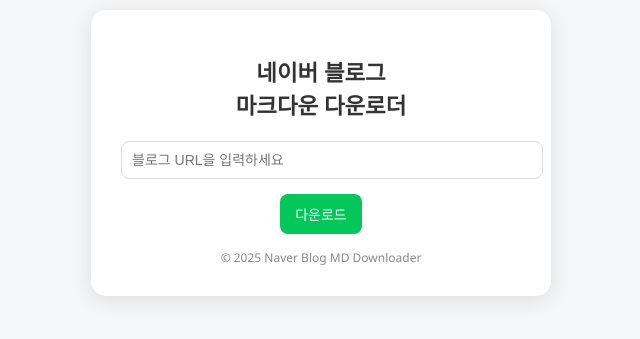
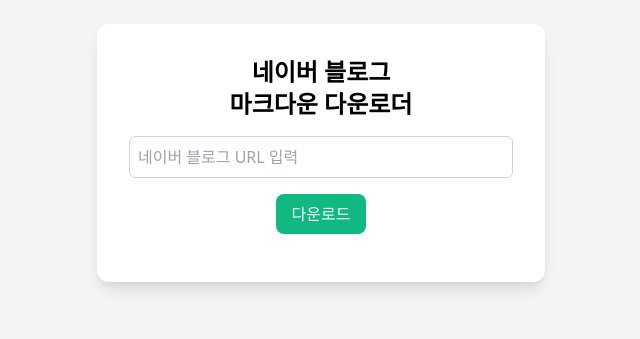
Before and after one commit to dadream00/naver-blog-md-downloader, a website: page index.html in a window 1280 px wide. Shown: the part 247-586 px from the top of the page, without its empty margins (319-959 px from the left). Drawn offline with nearby package versions, Linux system fonts and the light colour scheme.

Commit message:
Update index.html

```diff
--- a/index.html
+++ b/index.html
@@ -1,92 +1,56 @@
 <!DOCTYPE html>
 <html lang="ko">
 <head>
-  <meta charset="UTF-8" />
-  <meta name="viewport" content="width=device-width, initial-scale=1.0" />
-  <title>네이버 블로그 MD 다운로더</title>
-  <style>
-    body {
-      font-family: 'Segoe UI', sans-serif;
-      background-color: #f4f6f8;
-      display: flex;
-      justify-content: center;
-      align-items: center;
-      height: 100vh;
-      margin: 0;
-    }
-    .container {
-      background: white;
-      padding: 30px;
-      border-radius: 15px;
-      box-shadow: 0 4px 20px rgba(0,0,0,0.1);
-      width: 400px;
-      text-align: center;
-    }
-    h1 {
-      font-size: 1.4em;
-      margin-bottom: 20px;
-      color: #333;
-    }
-    input[type="text"] {
-      width: 100%;
-      padding: 10px;
-      border: 1px solid #ddd;
-      border-radius: 8px;
-      margin-bottom: 15px;
-      font-size: 14px;
-    }
-    button {
-      background-color: #03c75a;
-      color: white;
-      padding: 10px 15px;
-      border: none;
-      border-radius: 8px;
-      cursor: pointer;
-      font-size: 14px;
-    }
-    button:hover {
-      background-color: #02a84b;
-    }
-    .footer {
-      font-size: 12px;
-      color: #888;
-      margin-top: 15px;
-    }
-  </style>
+  <meta charset="UTF-8">
+  <meta name="viewport" content="width=device-width, initial-scale=1.0">
+  <title>네이버 블로그 마크다운 다운로더</title>
+  <link href="https://cdn.jsdelivr.net/npm/tailwindcss@2.2.19/dist/tailwind.min.css" rel="stylesheet">
 </head>
-<body>
-  <div class="container">
-    <h1>네이버 블로그<br>마크다운 다운로더</h1>
-    <input type="text" id="url" placeholder="블로그 URL을 입력하세요" />
-    <button onclick="downloadMarkdown()">다운로드</button>
-    <div class="footer">© 2025 Naver Blog MD Downloader</div>
+<body class="bg-gray-100 flex items-center justify-center min-h-screen">
+
+  <div class="bg-white shadow-lg rounded-xl p-8 max-w-md w-full text-center">
+    <h1 class="text-2xl font-bold mb-4">네이버 블로그<br>마크다운 다운로더</h1>
+    <input
+      id="url"
+      type="text"
+      placeholder="네이버 블로그 URL 입력"
+      class="border border-gray-300 rounded-md p-2 w-full mb-4"
+    >
+    <button
+      id="download"
+      class="bg-green-500 text-white px-4 py-2 rounded-lg hover:bg-green-600"
+    >
+      다운로드
+    </button>
+    <p id="status" class="mt-4 text-sm text-gray-500"></p>
   </div>
 
   <script>
-    async function downloadMarkdown() {
-      const url = document.getElementById('url').value;
+    document.getElementById('download').addEventListener('click', async () => {
+      const url = document.getElementById('url').value.trim();
+      const statusEl = document.getElementById('status');
       if (!url) {
-        alert('URL을 입력해주세요.');
+        alert('URL을 입력하세요.');
         return;
       }
+
+      statusEl.textContent = '변환 중... 잠시만 기다려주세요.';
+
       try {
-        const res = await fetch('/api/convert', {
-          method: 'POST',
-          headers: { 'Content-Type': 'application/json' },
-          body: JSON.stringify({ url })
-        });
+        const res = await fetch(`/api/convert?url=${encodeURIComponent(url)}`);
         if (!res.ok) throw new Error('변환 실패');
         const blob = await res.blob();
-        const a = document.createElement('a');
-        a.href = window.URL.createObjectURL(blob);
-        a.download = 'post.md';
-        document.body.appendChild(a);
-        a.click();
-        a.remove();
+        const link = document.createElement('a');
+        link.href = URL.createObjectURL(blob);
+        link.download = 'post.md';
+        link.click();
+        statusEl.textContent = '다운로드 완료!';
       } catch (err) {
-        alert('변환 실패: ' + err.message);
+        console.error(err);
+        alert(`변환 실패: ${err.message}`);
+        statusEl.textContent = '';
       }
-    }
+    });
   </script>
 </body>
 </html>
```
